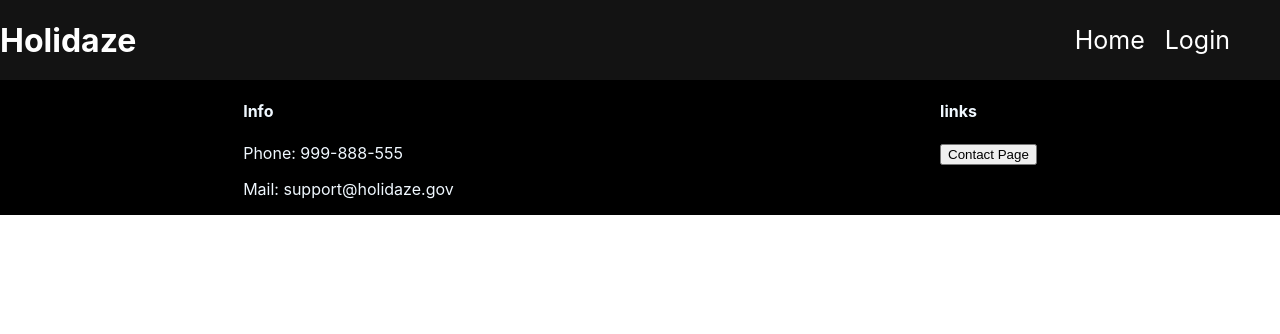
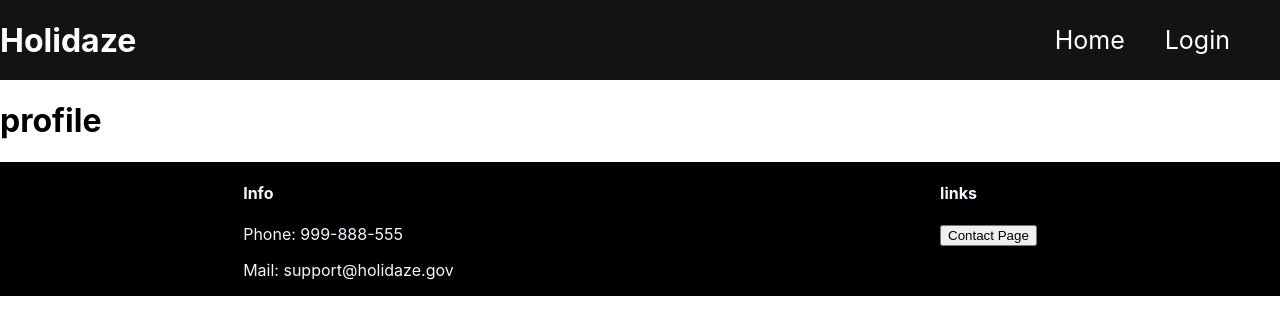
Before and after one commit to volvojakobsen/project-exam-2, a React (Create React App) app in the folder holidaze/: page /profile in a window 1280 px wide. Shown: the top 334 px of the page. Built offline with nearby package versions, Linux system fonts and the light colour scheme.

Commit message:
added profile page

```diff
--- a/holidaze/src/App.js
+++ b/holidaze/src/App.js
@@ -5,6 +5,7 @@ import { Footer } from './components/footer';
 import { VenueInfo } from "./pages/venueInfo/venueInfo";
 import { LoginCustomer } from "./pages/login-customer/LoginCustomer";
 import { Register } from "./pages/register/register";
+import { Profile } from "./pages/profile/profile";
 
 function App() {
 
@@ -19,6 +20,7 @@ function App() {
           <Route path="/venueInfo/:id" element={<VenueInfo />} />
           <Route path="/loginCustomer" element={<LoginCustomer />} />
           <Route path="/register" element={<Register />} />
+          <Route path="/profile" element={<Profile />} />
         </Routes>
         <Footer />
       </Router>
--- a/holidaze/src/components/navbar.jsx
+++ b/holidaze/src/components/navbar.jsx
@@ -9,12 +9,14 @@ import "./navbar.css"
 export const Navbar = () => {
 
 
+
     return (
         <div className="navbar">
             <h1 className="headerTitle">Holidaze</h1>
             <div className="links">
                 <Link  to="/"> <p className="link">Home</p> </Link>
-                <Link  to="/loginCustomer"> <p className="link">Login</p> </Link>
+                <Link  to="/profile"> <p>{localStorage.getItem("name")}</p> </Link>
+                <Link  to="/loginCustomer"> <p className="link login">Login</p> </Link>
             </div>
         </div>
     )
--- /dev/null
+++ b/holidaze/src/pages/profile/profile.jsx
@@ -0,0 +1,13 @@
+
+
+
+export const Profile = () => {
+
+
+
+    return (
+        <>
+        <h1>profile</h1>
+        </>
+    );
+}
```
